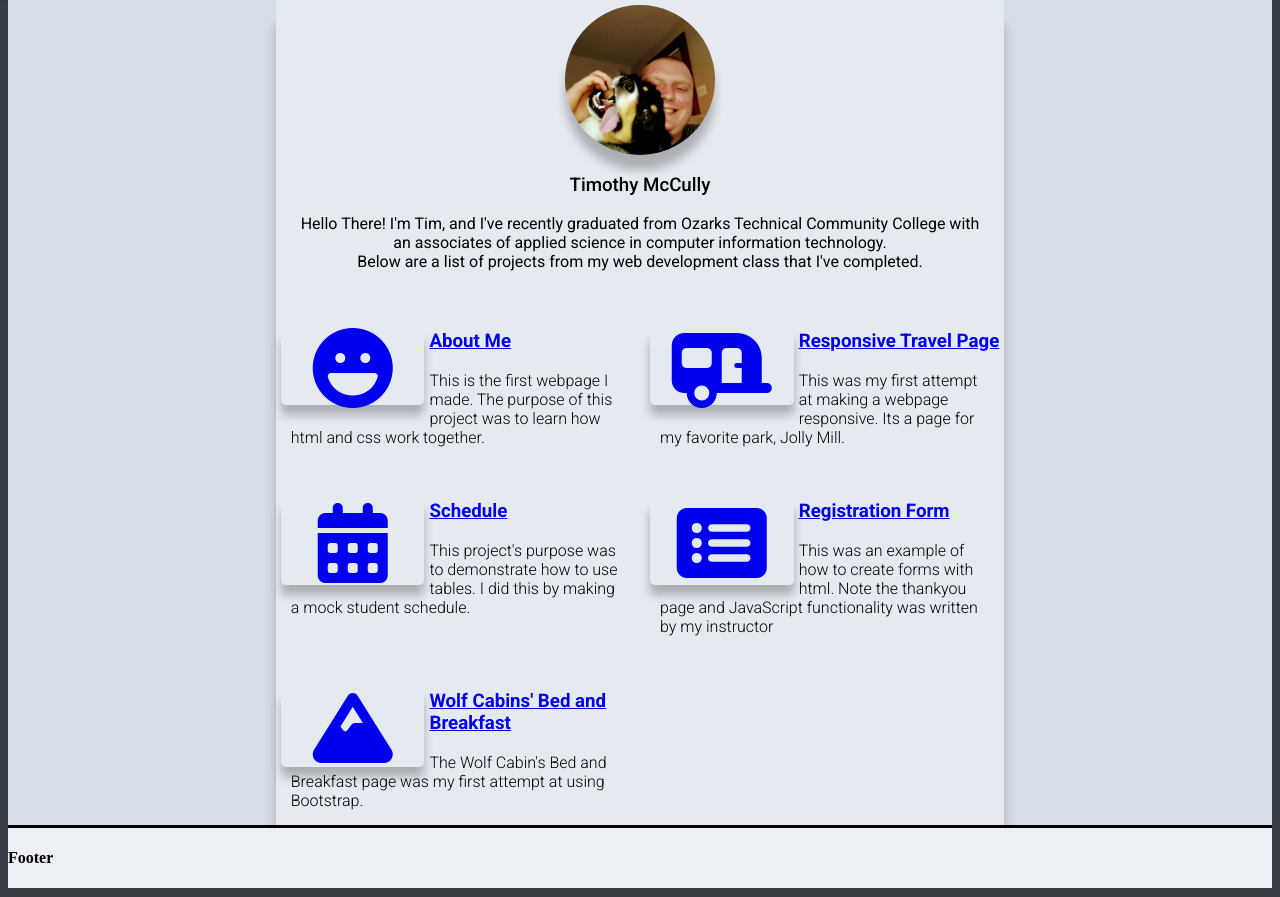
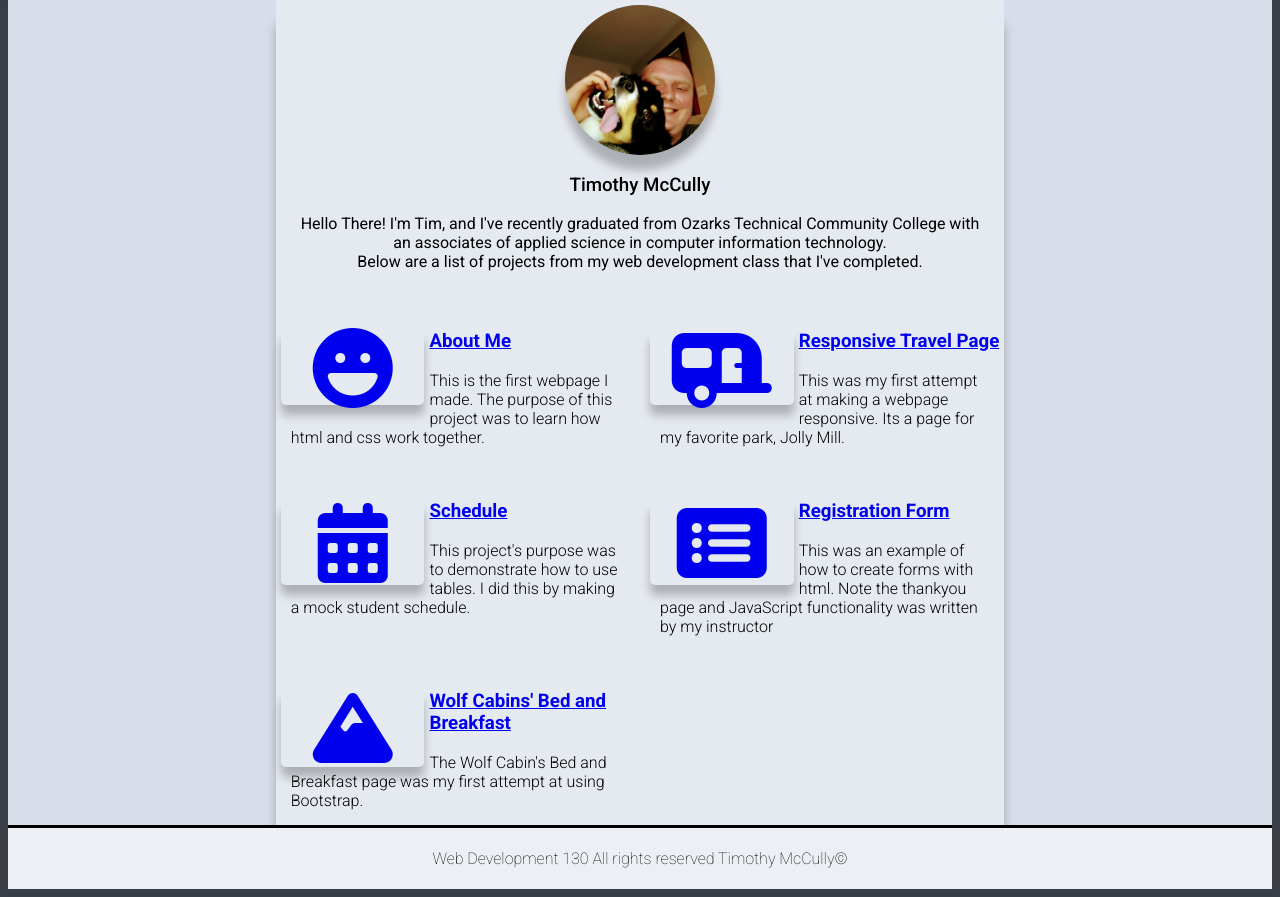
Before and after one commit to mccullyt/mccullyt.github.io, a plain HTML site: page index.html in a window 1280 px wide. Shown: the part 92-989 px from the top of the page. Drawn offline with Linux system fonts and the light colour scheme.

Commit message:
added footer text

```diff
--- a/index.html
+++ b/index.html
@@ -57,7 +57,7 @@
             </div>
             <div class="gird-sidebar"></div>
         </div>
-        <footer><h4>Footer</h4></footer>
+        <footer><h4 class="roboto-thin">Web Development 130 All rights reserved Timothy McCully&#169;</h4></footer>
     </div>
     <!-- <h2><h3>Project Title</h3>!!</h2> -->
 </body>
--- a/styles.css
+++ b/styles.css
@@ -184,6 +184,8 @@ footer {
     border-top: 3px solid black;
 }
 
+footer h4 {text-align: center;}
+
 /* #region Debug Styles */
 html{background-color:#383d46;}
 body{background-color: blue;}
```
Also changed, not shown: 2 other files.
